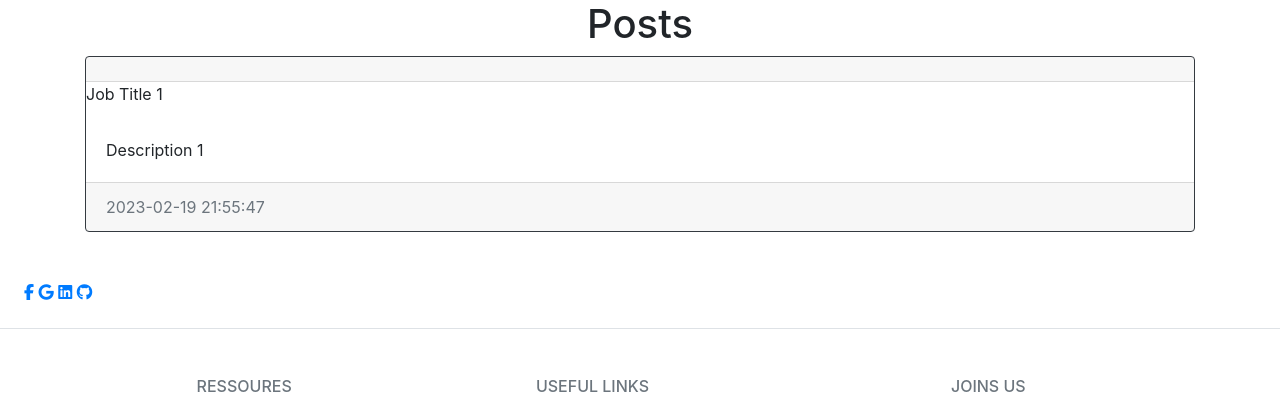
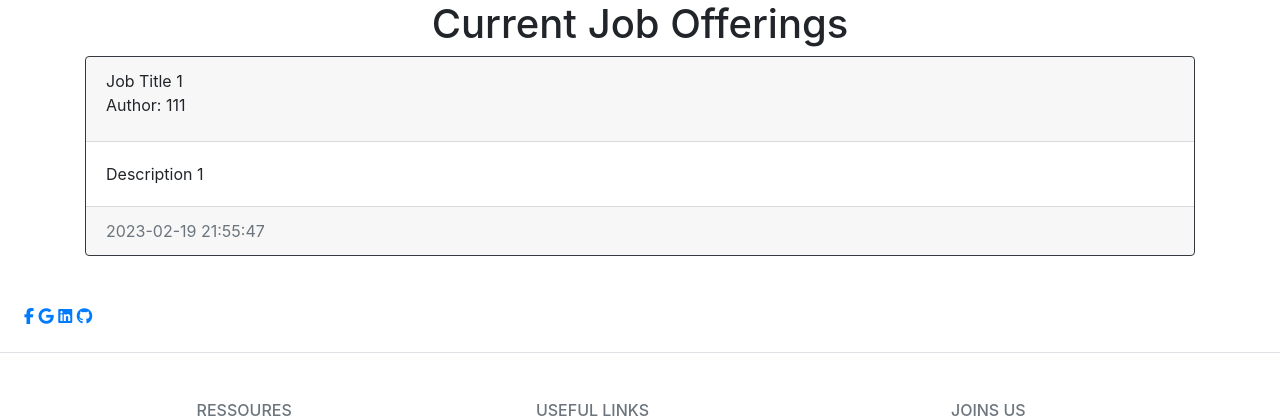
Before and after one commit to Irisvella/DreamTeam-SOEN-341-Project-2023, a Flask app: page /jobposting in a window 1280 px wide. Shown: the part 56-476 px from the top of the page. Run offline with Flask 2, Linux system fonts and the light colour scheme; data comes from the database, SQL or seed files in the repository; both versions use the stored data as it was after the commit; some libraries are stand-ins or nearby versions.

Commit message:
Job Posting page fix
Can delete job posting if you are the author

```diff
--- a/Sprint 2/website/templates/jobposting.html
+++ b/Sprint 2/website/templates/jobposting.html
@@ -1,27 +1,25 @@
 {% extends "base.html" %}
- {% block title %}Home{% endblock %} {% block content%}
-    <h1 align="center">{% block header %}Posts{% endblock %}</h1>
+ {% block title %}Job Posting{% endblock %} {% block content%}
+    <h1 align="center">{% block header %}Current Job Offerings{% endblock %}</h1>
     <div id="posts">
       {% for post in posts %}
       <div class="card border-dark">
         <div class="card-header d-flex justify-content-between align-items-center">
+          <div class = "card-title">{{post.title}}</br>{%print("Author: " + post.user.company_name)%} </div>
           <a href="/posts/{{post.user.username}}">{{post.user.username}}</a>
           {% if user.id == post.author %}
           <div class="btn-group">
             <button
               type="button"
-              class="btn btn-sm btn-primary dropdown-toggle"
-              data-bs-toggle="dropdown"
+              class="button"
+
             ></button>
-            <ul class="dropdown-menu">
-              <li>
-                <a href="/delete-post/{{post.id}}" class="dropdown-item">Delete</a>
-              </li>
-            </ul>
+
+                <a href="/delete-post/{{post.id}}" class="button">Delete</a>
+
           </div>
           {% endif %}
         </div>
-        <div class = "card-title">{{post.title}} </div>
         <div class="card-body">
           <div class="card-text">{{post.text}}</div>
         </div>
--- a/Sprint 2/website/views.py
+++ b/Sprint 2/website/views.py
@@ -60,8 +60,7 @@ def delete_post(id):
 
     if not post:
         flash ("Post does not exist.", category='error')
-    elif current_user.id != post.id:
-        flash ('you do not have permission to delete this post.',category='error')
+
     else:
         db.session.delete(post)
         db.session.commit()
```
Also changed, not shown: Sprint 2/instance/database.db.
